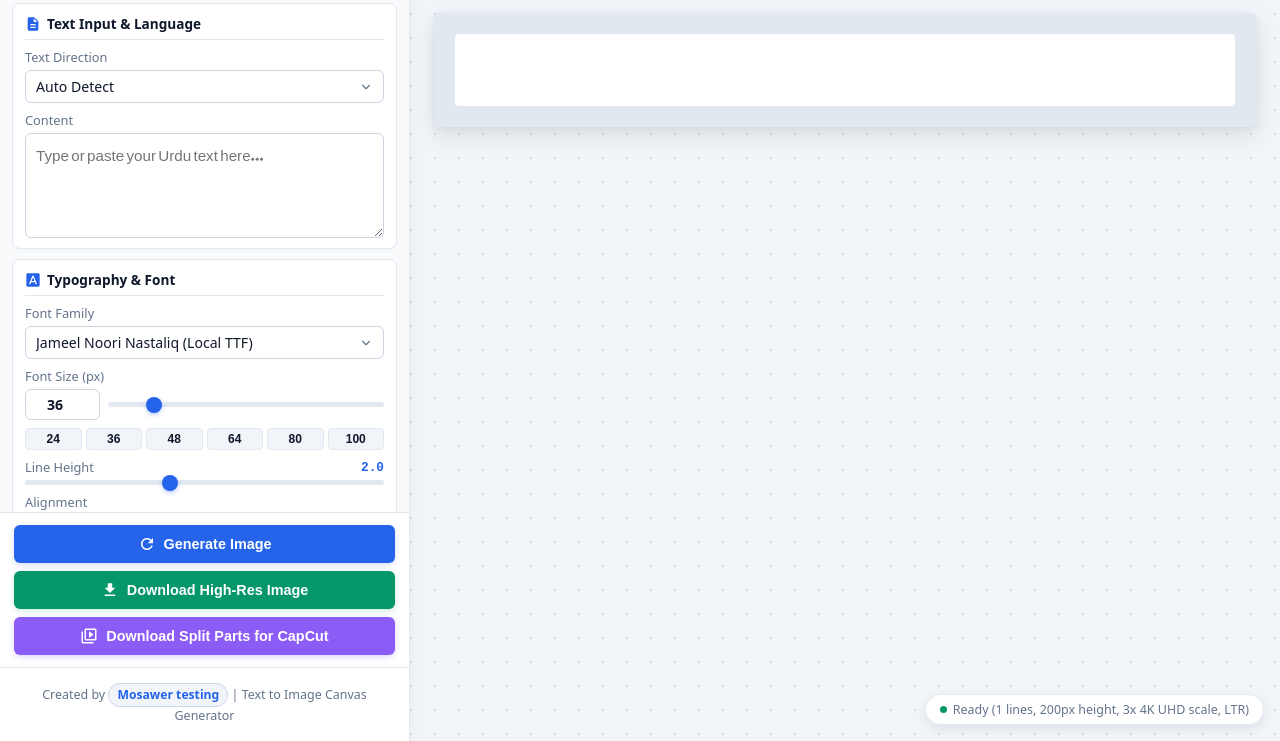
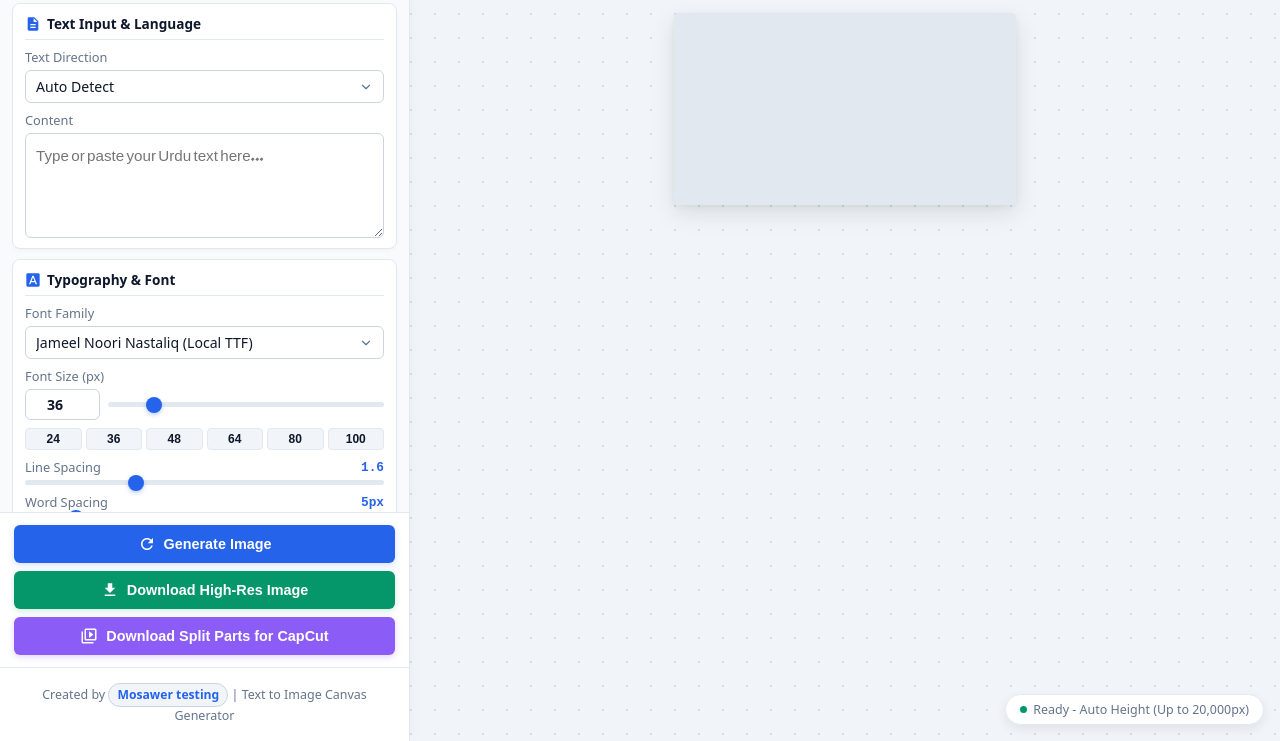
Before and after one commit to musawerqaisrani-ship-it/pixelbbb, a plain HTML site: page index.html in a window 1280 px wide. Shown: the part 59-800 px from the top of the page. Drawn offline with Linux system fonts and the light colour scheme; a web font is replaced by a local one.

Commit message:
Update index.html

```diff
--- a/index.html
+++ b/index.html
@@ -82,13 +82,22 @@
                         </div>
                     </div>
 
-                    <!-- Line Height Multiplier -->
+                    <!-- Line Spacing Multiplier -->
                     <div class="form-group">
-                        <label class="form-label" for="lineHeight">
-                            <span>Line Height</span>
-                            <span class="label-value" id="lineHeightVal">2.0</span>
+                        <label class="form-label" for="lineSpacing">
+                            <span>Line Spacing</span>
+                            <span class="label-value" id="lineSpacingVal">1.6</span>
                         </label>
-                        <input type="range" id="lineHeight" min="1.0" max="3.5" step="0.1" value="2.0">
+                        <input type="range" id="lineSpacing" min="1.0" max="3.0" step="0.1" value="1.6">
+                    </div>
+
+                    <!-- Word Spacing (px) -->
+                    <div class="form-group">
+                        <label class="form-label" for="wordSpacing">
+                            <span>Word Spacing</span>
+                            <span class="label-value" id="wordSpacingVal">5px</span>
+                        </label>
+                        <input type="range" id="wordSpacing" min="0" max="40" step="1" value="5">
                     </div>
 
                     <!-- Text Alignment -->
@@ -126,9 +135,9 @@
                     <div class="form-group">
                         <label class="form-label" for="canvasWidth">
                             <span>Canvas Width</span>
-                            <span class="label-value" id="canvasWidthVal">2160px</span>
+                            <span class="label-value" id="canvasWidthVal">1280px</span>
                         </label>
-                        <input type="range" id="canvasWidth" min="400" max="3840" step="10" value="2160">
+                        <input type="range" id="canvasWidth" min="400" max="3840" step="10" value="1280">
                     </div>
 
                     <!-- Padding -->
```
